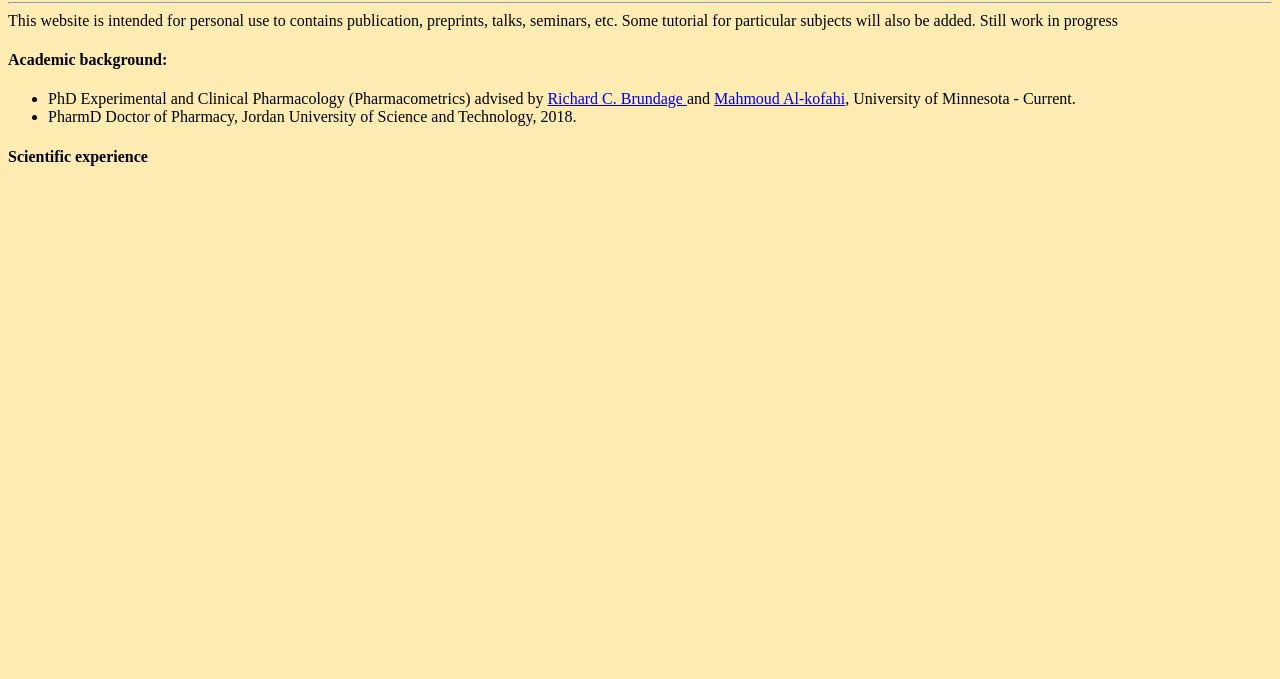
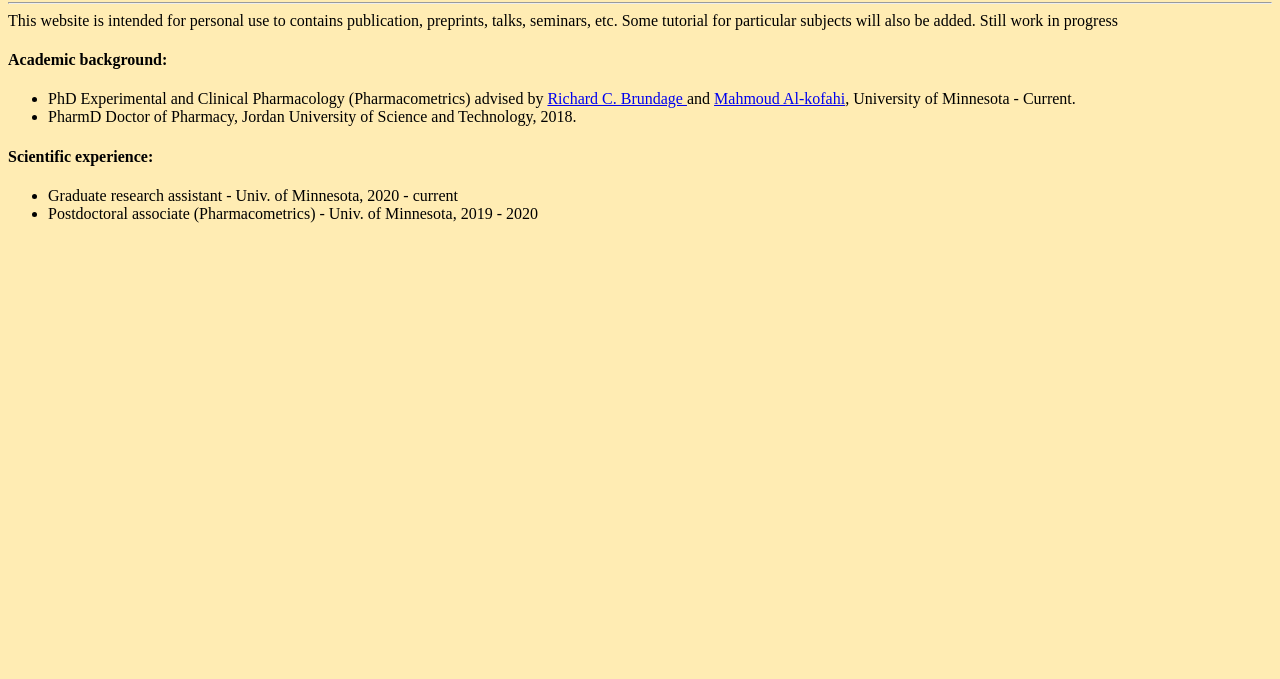
Before and after one commit to Mutaz94/mutaz94.github.io, a plain HTML site: page docs/index.html in a window 1280 px wide. Shown: the part 78-757 px from the top of the page. Drawn offline with Linux system fonts and the light colour scheme.

Commit message:
add some roles

```diff
--- a/docs/index.html
+++ b/docs/index.html
@@ -21,8 +21,11 @@ Still work in progress
 
 </ul>
 
-<h4> Scientific experience </h4>
-
+<h4> Scientific experience: </h4>
+<ul>
+	<li> Graduate research assistant - Univ. of Minnesota, 2020 - current </li>
+	<li> Postdoctoral associate (Pharmacometrics) - Univ. of Minnesota, 2019 - 2020
+</ul>
 <footer id="footer">
 	<hr>
 	Copyright &copy; 2021 - Mutaz M. Jaber
```
